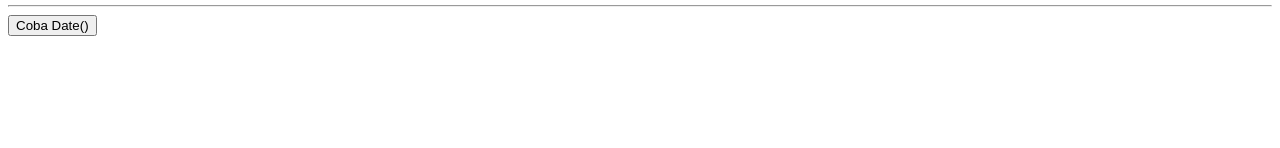
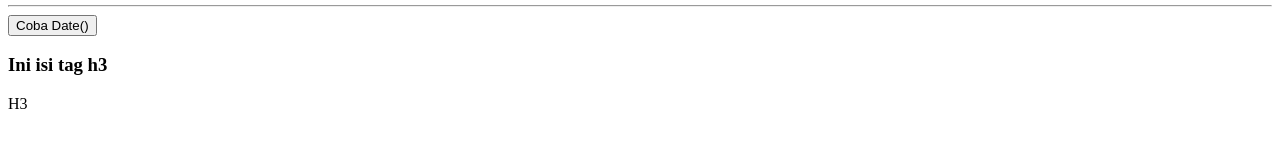
Before and after one commit to rizalarif/JS-DOM, a plain HTML site: page index.html in a window 1280 px wide. Shown: the part 412-560 px from the top of the page. Drawn offline with Linux system fonts and the light colour scheme.

Commit message:
navigation

```diff
--- a/index.html
+++ b/index.html
@@ -71,6 +71,33 @@
         }
     </script>
 
+    <!-- DOM Navigation -->
+        <!-- Contoh mengkopi sebuah element cara 1 -->
+            <h3 id="sabotase1">Ini isi tag h3</h3>
+            <p id="sabotase2"></p>
+
+            <script>
+                document.getElementById("sabotase2").innerHTML = document.getElementById("sabotase1").innerHTML;
+            </script>
+
+        <!-- Contoh mengkopi sebuah element cara 2 -->
+            <!-- <script>
+                document.getElementById("sabotase2").innerHTML =
+                document.getElementById("sabotase1").firstChild.nodeValue;
+            </script> -->
+
+        <!-- NodeName -->
+        <script>
+            document.getElementById("sabotase2").innerHTML =
+            document.getElementById("sabotase1").nodeName
+        </script>
+
+        <!-- NodeValue -->
+        <!-- <script>
+            document.getElementById("sabotase2").innerHTML =
+            document.getElementById("sabotase1").nodeValue
+        </script> -->
+
 
 </body>
 </html>
```
